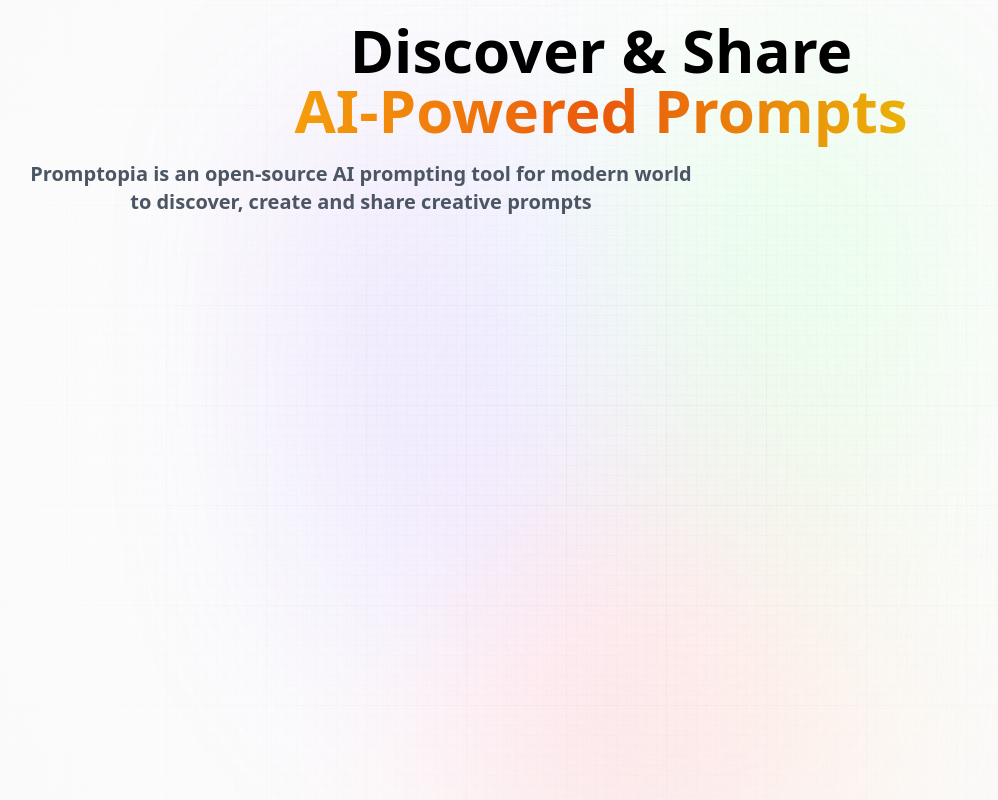
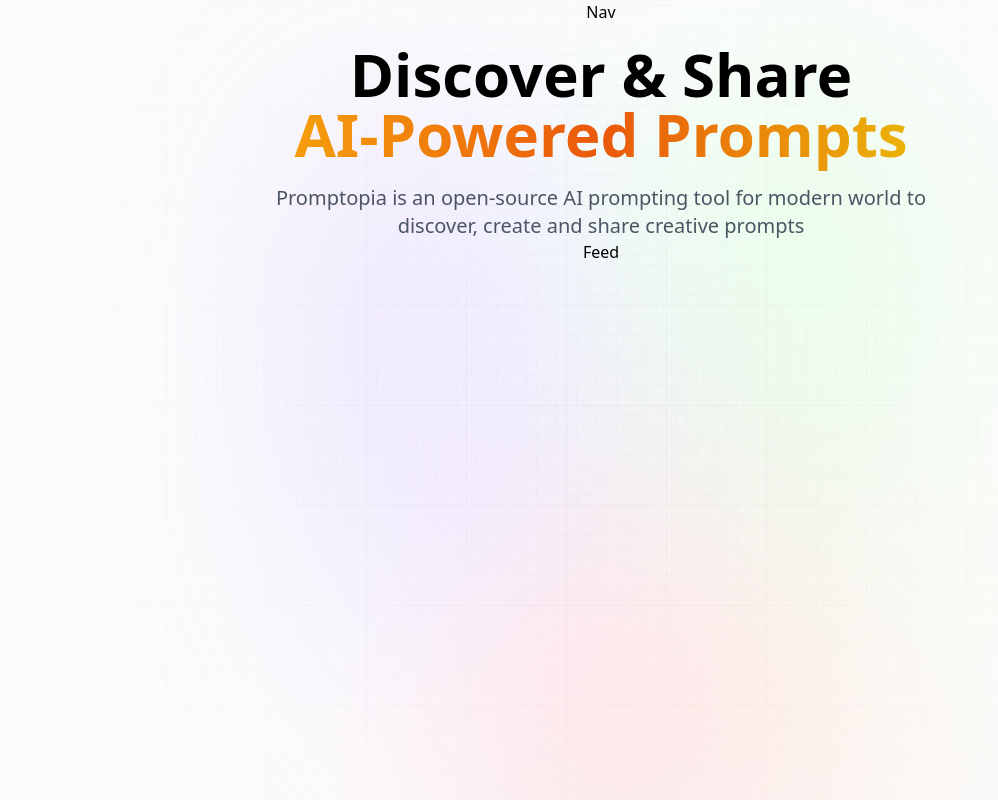
Before and after one commit to dk292/promptopia, a Next.js app: page / in a window 1280 px wide. Shown: the whole page, without its empty margins (39-1037 px from the left). Built offline with nearby package versions, Linux system fonts and the light colour scheme.

Commit message:
Adding Nav

```diff
--- a/app/layout.jsx
+++ b/app/layout.jsx
@@ -1,4 +1,6 @@
 import '@styles/globals.css';
+import Nav from '@components/Nav';
+import Provider from '@components/Provider';
 
 export const metadata = {
     title: 'Promptopia',
@@ -14,6 +16,8 @@
             </div>
 
             <main className="app">
+                < Nav/>
+
                 {children}
             </main>
         </body>
--- a/app/page.jsx
+++ b/app/page.jsx
@@ -1,16 +1,19 @@
+import Feed from "@components/Feed"
+
 const Home = () => {
   return (
-    <section className="w-full flex flex-col">
+    <section className="w-full flex flex-center flex-col">
       <h1 className="head_text text-center">
         Discover & Share
         <br className="max-md:hidden" />
         <span className="orange_gradient text-center">AI-Powered Prompts</span>
-        <p className="desc text-center">
-          Promptopia is an open-source AI prompting tool for modern world to discover, create and share creative prompts
-        </p>
+      </h1>
+      <p className="desc text-center">
+        Promptopia is an open-source AI prompting tool for modern world to discover, create and share creative prompts
+      </p>
 
-        {/* Feed */}
-      </h1>
+
+      <Feed/>
     </section>
   )
 }
--- a/components/Form.jsx
+++ b/components/Form.jsx
@@ -0,0 +1,9 @@
+import React from 'react'
+
+const Form = () => {
+  return (
+    <div>Form</div>
+  )
+}
+
+export default Form
```
